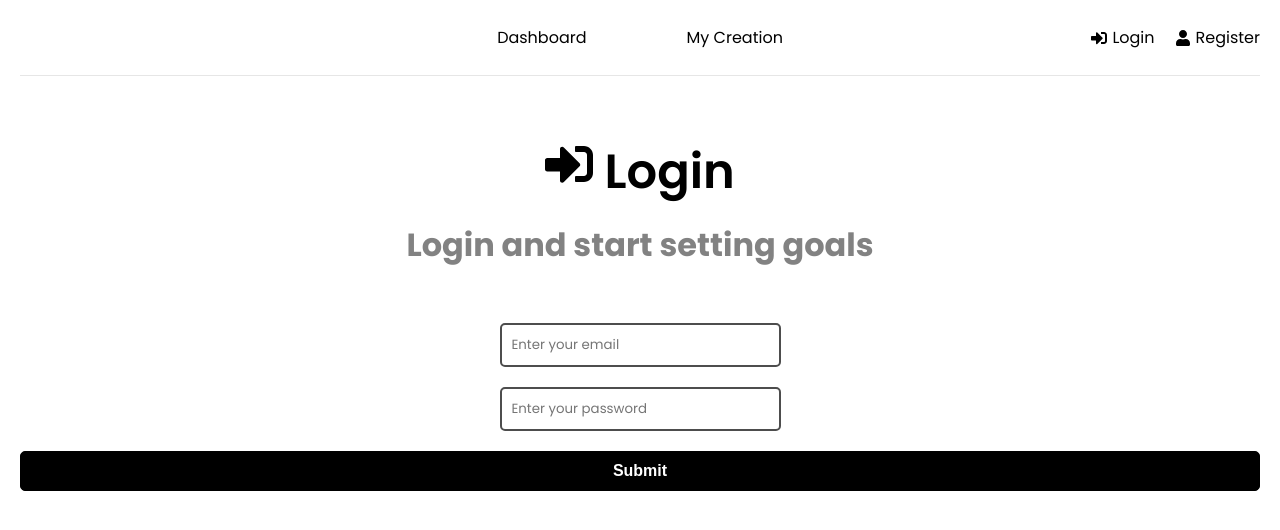
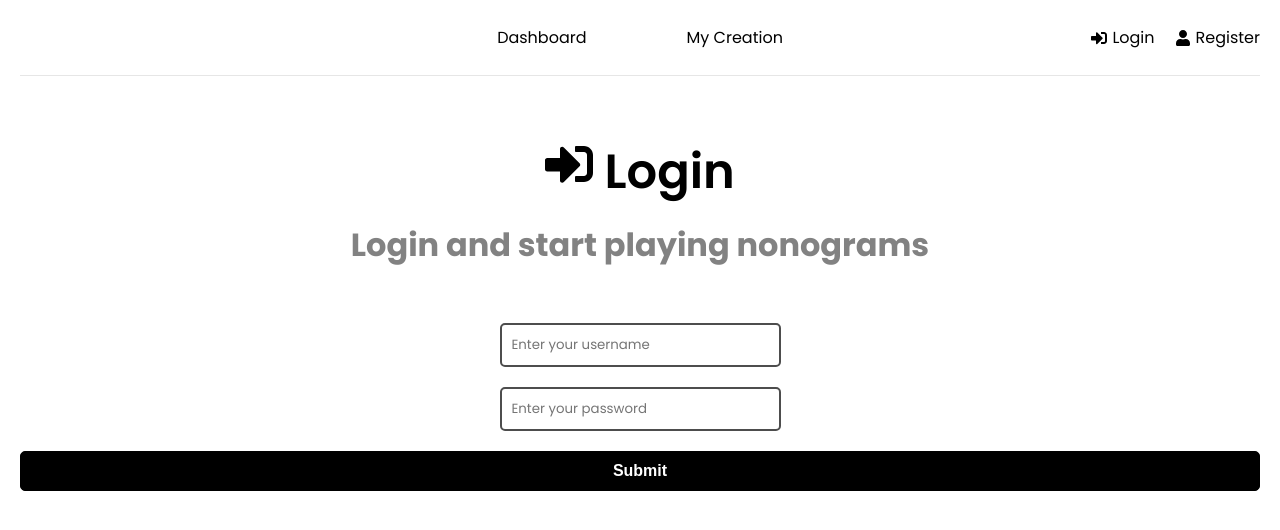
Before and after one commit to lbduy123/Nonogram, a React (Create React App) app in the folder frontend/: page /login in a window 1280 px wide. Shown: the top 530 px of the page. Built offline with nearby package versions, Linux system fonts and the light colour scheme.

Commit message:
Add: User role level and username to user model

```diff
--- a/frontend/src/pages/Login.jsx
+++ b/frontend/src/pages/Login.jsx
@@ -8,11 +8,11 @@ import Spinner from '../components/Spinner/Spinner'
 
 function Login() {
   const [formData, setFormData] = useState({
-    email: '',
+    username: '',
     password: '',
   })
 
-  const { email, password } = formData
+  const { username, password } = formData
 
   const navigate = useNavigate()
   const dispatch = useDispatch()
@@ -45,7 +45,7 @@ function Login() {
     e.preventDefault()
 
     const userData = {
-      email,
+      username,
       password,
     }
 
@@ -61,7 +61,7 @@ function Login() {
       <h1>
         <FaSignInAlt /> Login
       </h1>
-      <p>Login and start setting goals</p>
+      <p>Login and start playing nonograms</p>
     </section>
 
     <section className="form">
@@ -69,12 +69,12 @@ function Login() {
 
         <div className="form-group">
           <input
-            type="email"
+            type="text"
             className="form-control"
-            id="email"
-            name="email"
-            value={email}
-            placeholder="Enter your email"
+            id="username"
+            name="username"
+            value={username}
+            placeholder="Enter your username"
             onChange={onChange}
           />
         </div>
--- a/frontend/src/pages/Register.jsx
+++ b/frontend/src/pages/Register.jsx
@@ -10,11 +10,12 @@ function Register() {
   const [formData, setFormData] = useState({
     name: '',
     email: '',
+    username: '',
     password: '',
     password2: '',
   })
 
-  const { name, email, password, password2 } = formData
+  const { name, email, username, password, password2 } = formData
 
   const navigate = useNavigate()
   const dispatch = useDispatch()
@@ -52,6 +53,7 @@ function Register() {
       const userData = {
         name,
         email,
+        username,
         password,
       }
 
@@ -99,6 +101,18 @@ function Register() {
 
         <div className="form-group">
           <input
+            type="text"
+            className="form-control"
+            id="username"
+            name="username"
+            value={username}
+            placeholder="Enter your username"
+            onChange={onChange}
+          />
+        </div>
+
+        <div className="form-group">
+          <input
             type="password"
             className="form-control"
             id="password"
```
Also changed, not shown: 2 other files (tests, documents, lock files or other folders).
